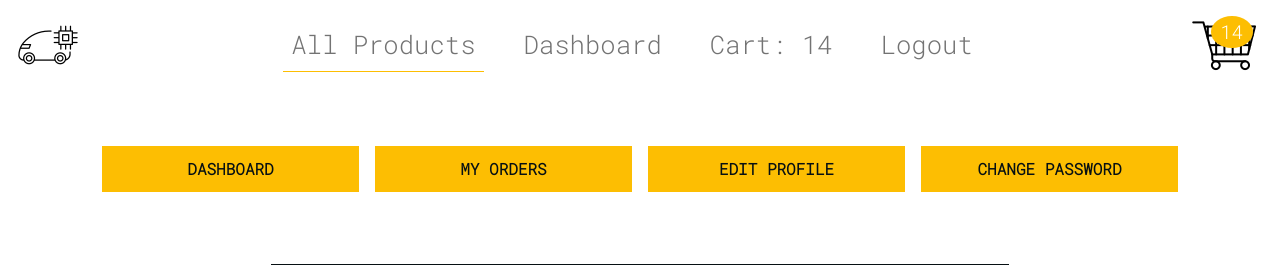
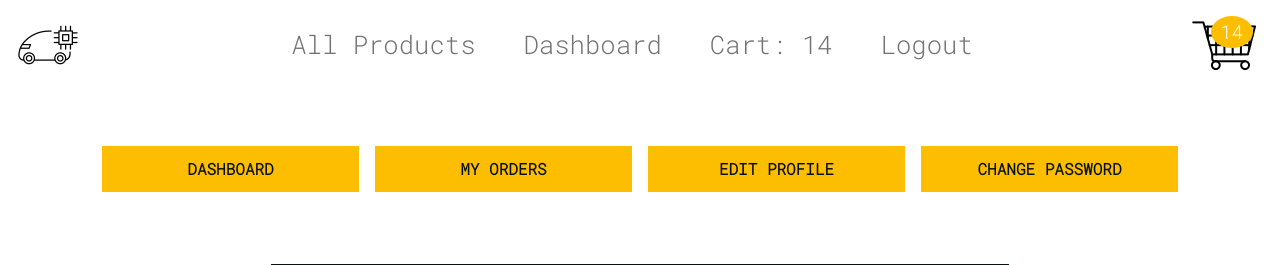
Before and after one commit to harryscodingvault/SocialMediaAutoPoster, a Django app: page /accounts/ in a window 1280 px wide. Shown: the top 265 px of the page. Run offline with Django 3.2, Linux system fonts and the light colour scheme; a user stored in the database is signed in; data comes from the database, SQL or seed files in the repository; both versions use the stored data as it was after the commit; some libraries are stand-ins or nearby versions.

Commit message:
navbar link stylish remade

```diff
--- a/ecomDjango/ecomSite/templates/base/navbar.html
+++ b/ecomDjango/ecomSite/templates/base/navbar.html
@@ -11,26 +11,26 @@
         <div class="collapse navbar-collapse" id="myNavbar">
             <ul class="navbar-nav mx-auto ">
                 <li class="nav-link mx-2">
-                    <a class="nav-link nav-active" href="{% url 'store'%}">All Products</a>
+                    <a class="nav-link {% if '/store/' in request.path %}nav-active{% endif %}" href="{% url 'store'%}">All Products</a>
                 </li>
                 <li class="nav-link  mx-2">
                     <a class="nav-link {% if '/dashboard/' in request.path %} nav-active {% endif %}" href="{% url 'dashboard'%}">Dashboard</a>
                 </li>
 
                 <li class="nav-link  mx-2">
-                    <a class="nav-link" href="{% url 'cart'%}">Cart: {{cart_count}}</a>
+                    <a class="nav-link {% if '/cart/' in request.path %} nav-active {% endif %}" href="{% url 'cart'%}">Cart: {{cart_count}}</a>
                 </li>
 
                 {% if user.id is None %}
                 <li class="nav-link  mx-2">
-                    <a class="nav-link" href="{% url 'login'%}">Login</a>
+                    <a class="nav-link {% if '/login/' in request.path %} nav-active {% endif %}" href="{% url 'login'%}">Login</a>
                 </li>
                 <li class="nav-link  mx-2">
-                    <a class="nav-link" href="{% url 'register'%}">Register</a>
+                    <a class="nav-link {% if '/register/' in request.path %} nav-active {% endif %}" href="{% url 'register'%}">Register</a>
                 </li>
                 {% else %}
                 <li class="nav-link  mx-2">
-                    <a class="nav-link" href="{% url 'logout'%}">Logout</a>
+                    <a class="nav-link {% if '/logout/' in request.path %} nav-active {% endif %}" href="{% url 'logout'%}">Logout</a>
                 </li>
                 {% endif %}
                 </li>
```
Also changed, not shown: ecomDjango/ecomSite/db.sqlite3.
